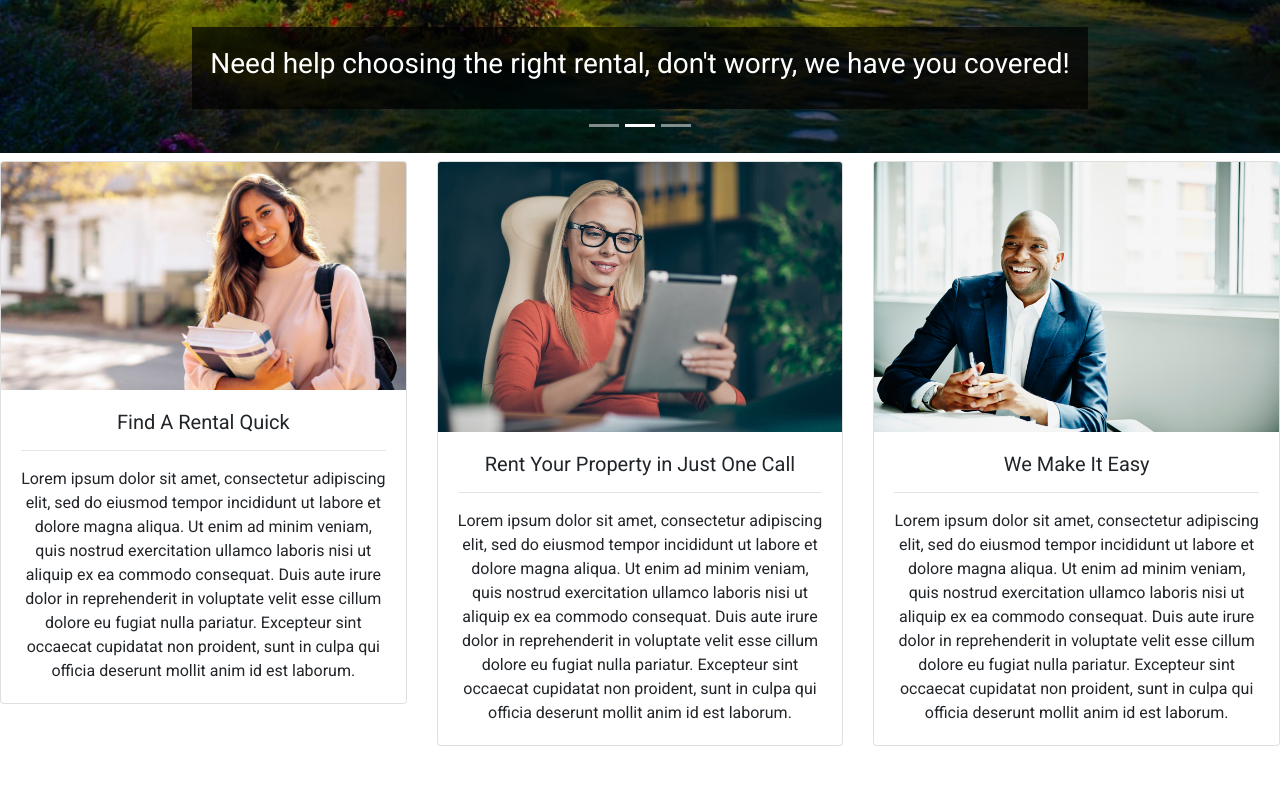
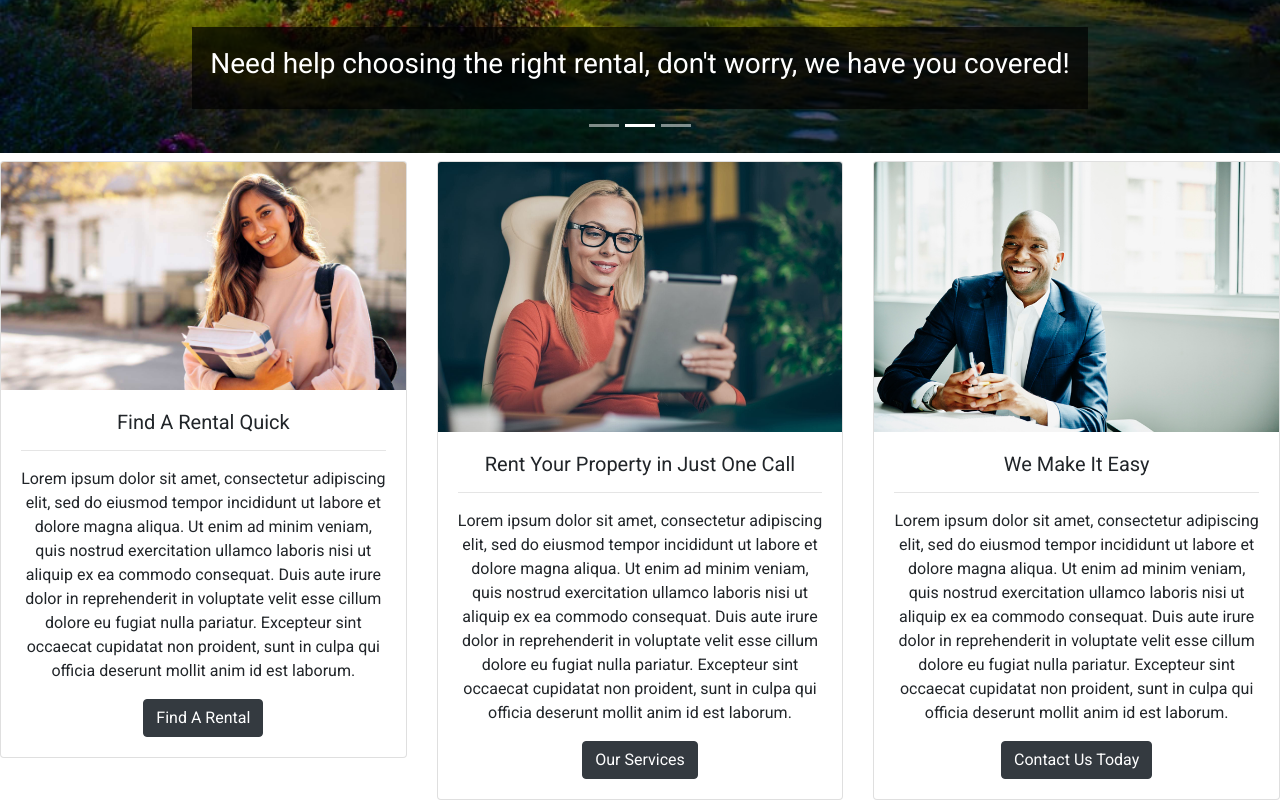
Before and after one commit to NikoIcardo/Star-Property-Management, a React (Create React App) app in the folder client/: page / in a window 1280 px wide. Shown: the part 758-1558 px from the top of the page. Before the commit the page ends 1504 px from the top, so only its background shows below. Built offline with nearby package versions, Linux system fonts and the light colour scheme.

Commit message:
Create a button at the bottom of the home page column cards that is mapped to the link listed in the homePageColum export from homePageData.js.

```diff
--- a/client/src/components/data/homePageData.js
+++ b/client/src/components/data/homePageData.js
@@ -25,6 +25,10 @@ export const homePageColumns = [
     content:
       'Lorem ipsum dolor sit amet, consectetur adipiscing elit, sed do eiusmod tempor incididunt ut labore et dolore magna aliqua. Ut enim ad minim veniam, quis nostrud exercitation ullamco laboris nisi ut aliquip ex ea commodo consequat. Duis aute irure dolor in reprehenderit in voluptate velit esse cillum dolore eu fugiat nulla pariatur. Excepteur sint occaecat cupidatat non proident, sunt in culpa qui officia deserunt mollit anim id est laborum.',
     image: 'tenant.jpg',
+    link: {
+      text: 'Find A Rental',
+      page: '',
+    },
   },
   {
     id: 2,
@@ -32,6 +36,10 @@ export const homePageColumns = [
     content:
       'Lorem ipsum dolor sit amet, consectetur adipiscing elit, sed do eiusmod tempor incididunt ut labore et dolore magna aliqua. Ut enim ad minim veniam, quis nostrud exercitation ullamco laboris nisi ut aliquip ex ea commodo consequat. Duis aute irure dolor in reprehenderit in voluptate velit esse cillum dolore eu fugiat nulla pariatur. Excepteur sint occaecat cupidatat non proident, sunt in culpa qui officia deserunt mollit anim id est laborum.',
     image: 'owner.jpg',
+    link: {
+      text: 'Our Services',
+      page: '',
+    },
   },
   {
     id: 3,
@@ -39,5 +47,9 @@ export const homePageColumns = [
     content:
       'Lorem ipsum dolor sit amet, consectetur adipiscing elit, sed do eiusmod tempor incididunt ut labore et dolore magna aliqua. Ut enim ad minim veniam, quis nostrud exercitation ullamco laboris nisi ut aliquip ex ea commodo consequat. Duis aute irure dolor in reprehenderit in voluptate velit esse cillum dolore eu fugiat nulla pariatur. Excepteur sint occaecat cupidatat non proident, sunt in culpa qui officia deserunt mollit anim id est laborum.',
     image: 'agent.jpg',
+    link: {
+      text: 'Contact Us Today',
+      page: '',
+    },
   },
 ];
--- a/client/src/components/layout/Card.js
+++ b/client/src/components/layout/Card.js
@@ -12,6 +12,9 @@ const Card = ({ column }) => {
         <h5 className="card-title">{column.title}</h5>
         <hr />
         <p className="card-text">{column.content}</p>
+        <a href={column.link.page} class="btn btn-dark">
+          {column.link.text}
+        </a>
       </div>
     </div>
   );
--- a/client/src/components/layout/Columns.js
+++ b/client/src/components/layout/Columns.js
@@ -9,7 +9,7 @@ const Columns = () => {
       <div></div>
       {homePageColumns.map((column) => (
         <div className="col-4 mt-2">
-          <Card column={column} key={column.id} />{' '}
+          <Card column={column} key={column.id} />
         </div>
       ))}
     </div>
```
